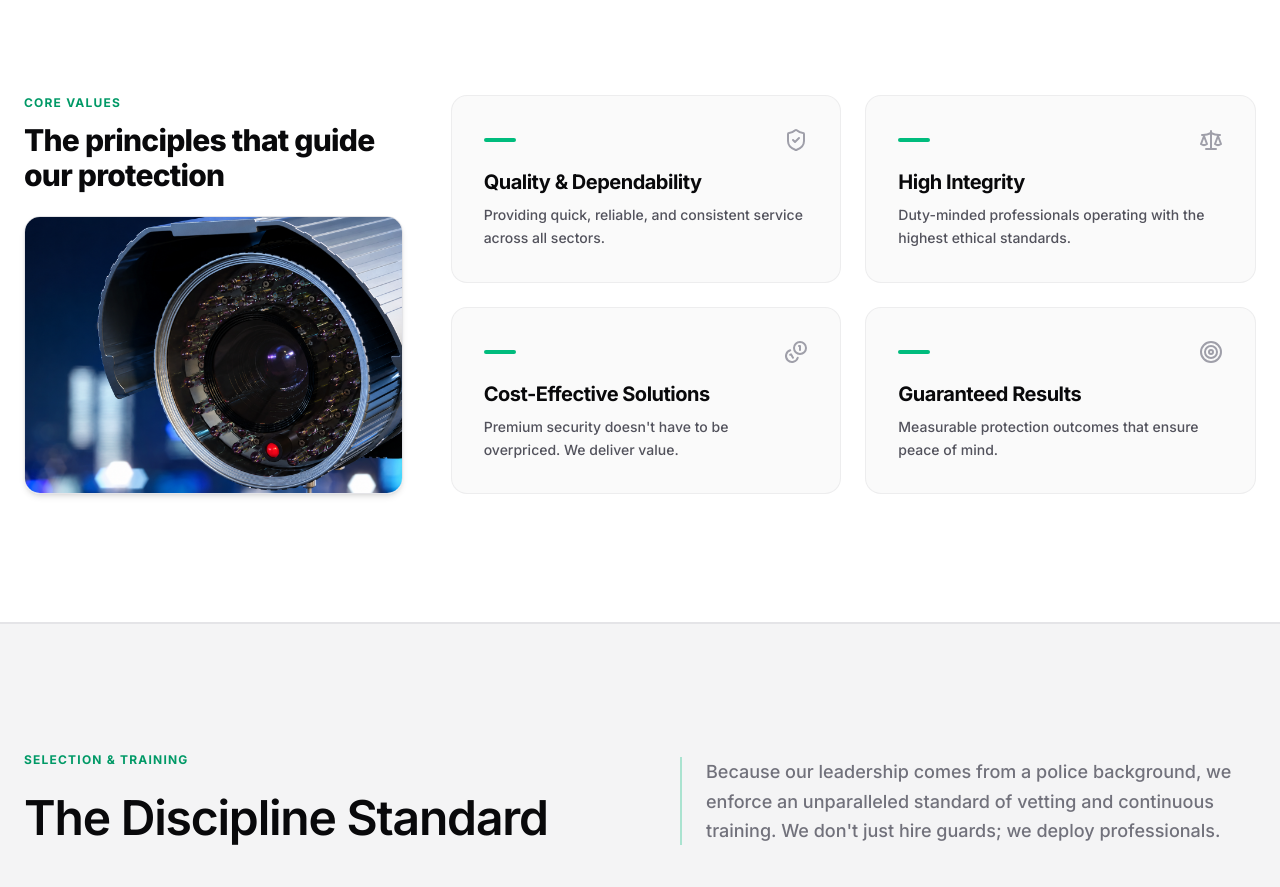
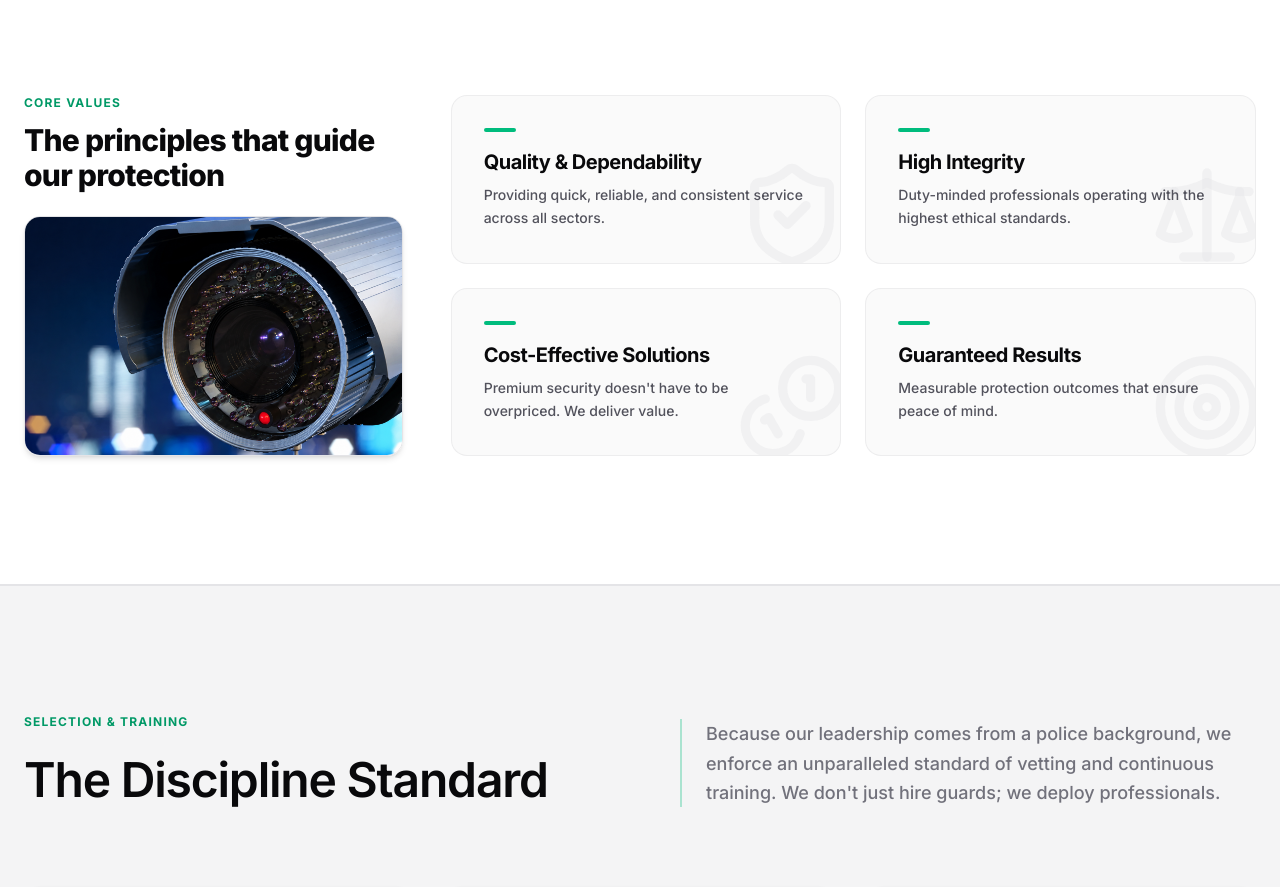
Before and after one commit to godivatech/true_waves_enterprise_website, a Next.js app: page /about in a window 1280 px wide. Shown: the part 2080-2967 px from the top of the page. Built offline with nearby package versions, Linux system fonts and the light colour scheme.

Commit message:
code changes

```diff
--- a/src/app/about/page.tsx
+++ b/src/app/about/page.tsx
@@ -171,11 +171,11 @@ export default function About() {
                   transition={{ duration: 0.6, delay: idx * 0.1 }}
                   className="bg-zinc-50 border border-zinc-200/60 rounded-2xl p-8 hover:bg-white hover:border-emerald-500/50 hover:shadow-xl transition-all duration-300 relative group overflow-hidden flex flex-col justify-between min-h-[160px]"
                 >
+                  {/* Large watermark icon */}
+                  <value.icon className="absolute -right-2 -bottom-2 w-28 h-28 text-zinc-200/40 group-hover:text-emerald-500/10 transition-colors duration-500 select-none pointer-events-none z-0" />
+
                   <div className="relative z-10 flex flex-col gap-4">
-                    <div className="flex justify-between items-center w-full">
-                      <div className="w-8 h-1 bg-emerald-500 rounded-full group-hover:w-16 transition-all duration-300"></div>
-                      <value.icon className="w-6 h-6 text-zinc-400 group-hover:text-emerald-600 transition-colors duration-300" />
-                    </div>
+                    <div className="w-8 h-1 bg-emerald-500 rounded-full group-hover:w-16 transition-all duration-300"></div>
                     <div className="flex flex-col gap-2">
                       <h4 className="text-xl font-bold text-zinc-950 tracking-tight group-hover:text-emerald-600 transition-colors duration-300">{value.title}</h4>
                       <p className="text-sm text-zinc-600 font-medium leading-relaxed">{value.desc}</p>
```
